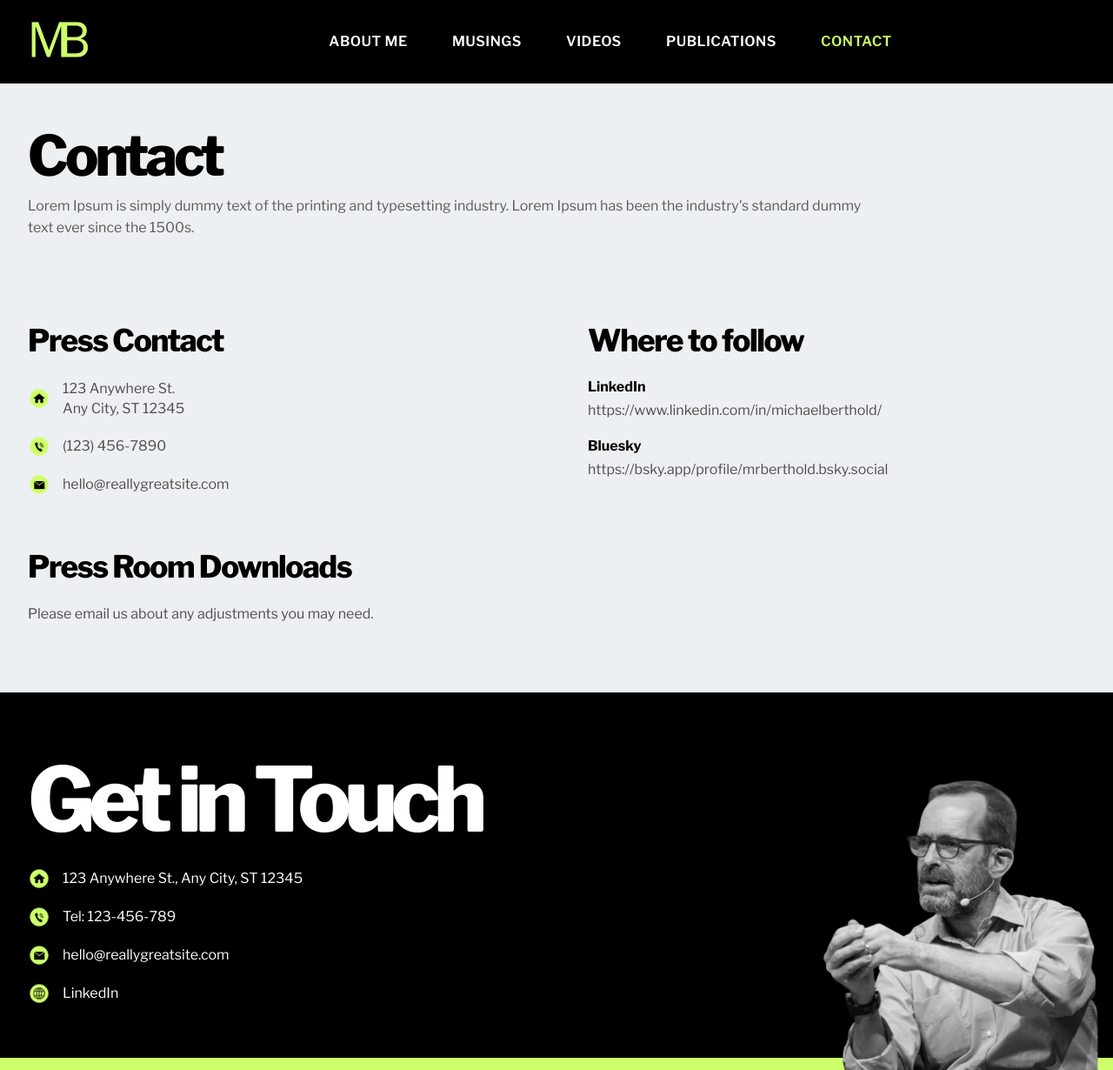
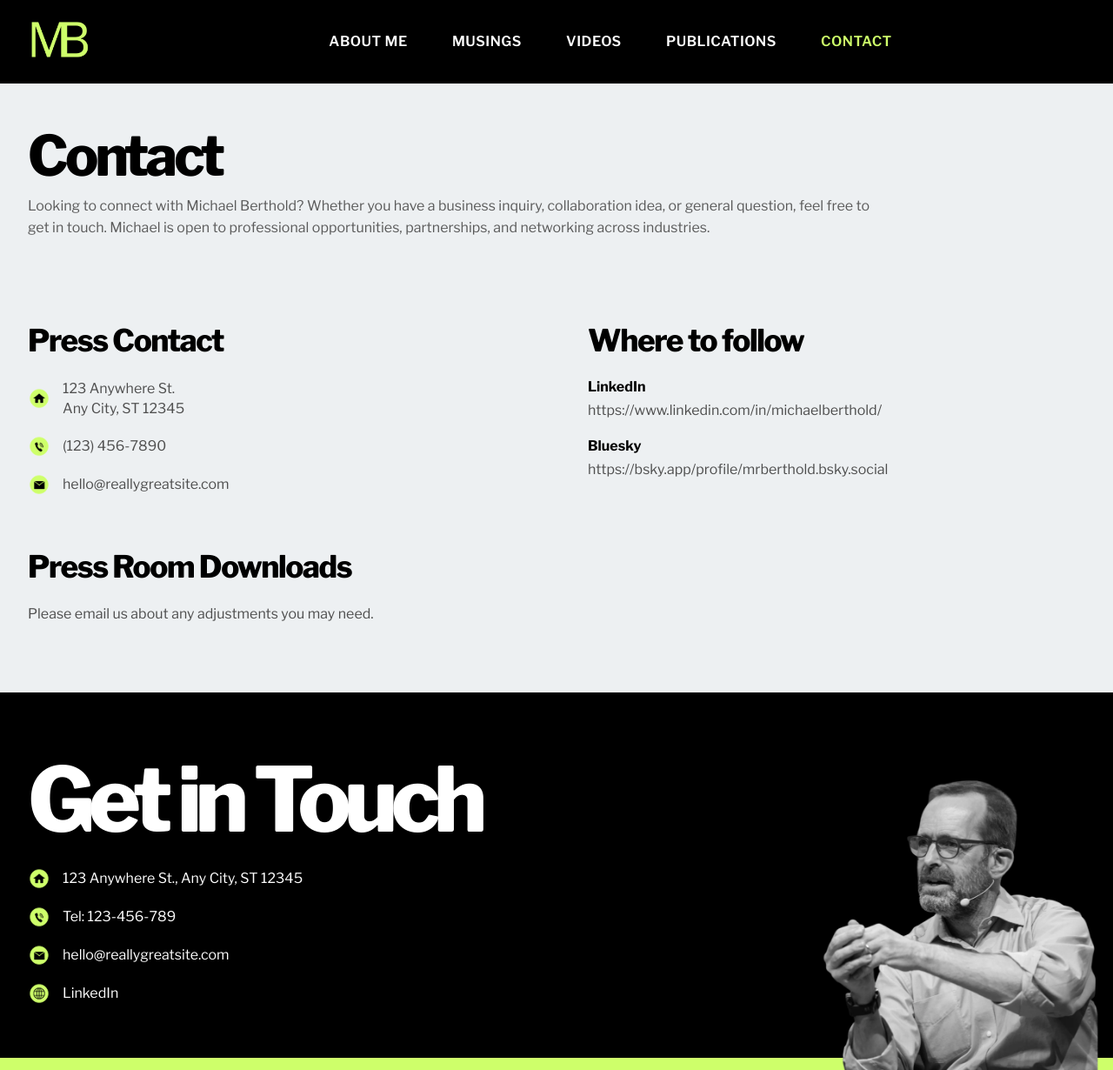
Before and after one commit to lacahelpme/mb, a Jekyll site: the page built from contact.html, in a window 1280 px wide. Shown: the whole page at 87% size. Built offline with Jekyll 4.4.1, drawn with Linux system fonts in a browser that asks for light colours.

Commit message:
Update contact.html

```diff
--- a/contact.html
+++ b/contact.html
@@ -1,15 +1,15 @@
 ---
 layout: default
-title: "Contact"
-seo_title: "Contact | Michael R. Berthold"
-seo_description: "Contact details, press contact, and professional links for Michael R. Berthold."
+title: Contact
+seo_title: Contact Michael Berthold – Get in Touch
+seo_description: Contact Michael Berthold for business inquiries, collaborations, consulting, or networking. Reach out via email  for a prompt response.
 ---
 
 <section class="subpage-intro">
   <div class="container">
     <h1 class="subpage-intro-title">Contact</h1>
     <p class="subpage-intro-text">
-      Lorem Ipsum is simply dummy text of the printing and typesetting industry. Lorem Ipsum has been the industry's standard dummy text ever since the 1500s.
+      Looking to connect with Michael Berthold? Whether you have a business inquiry, collaboration idea, or general question, feel free to get in touch. Michael is open to professional opportunities, partnerships, and networking across industries.
     </p>
   </div>
 </section>
```
